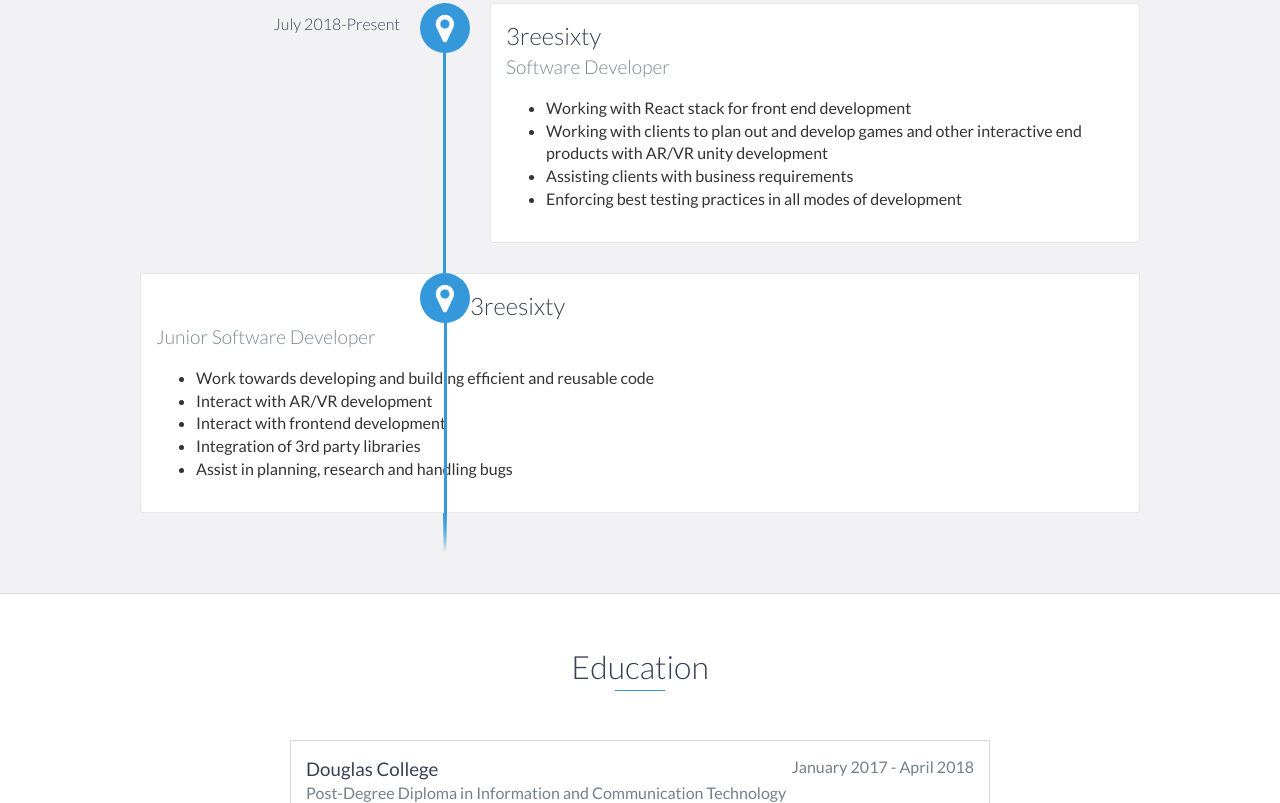
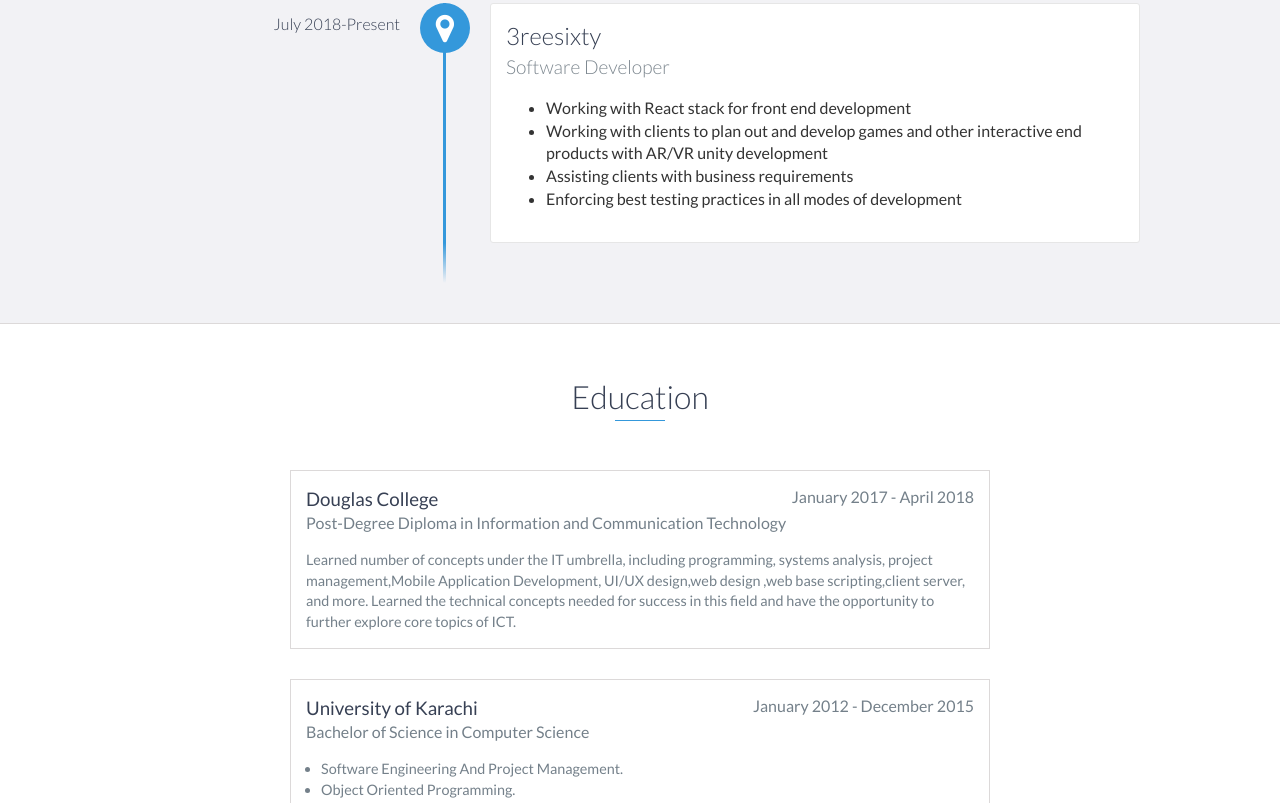
Before and after one commit to CaptainHaider/CaptainHaider.github.io, a website: page index.html in a window 1280 px wide. Shown: the part 1195-1998 px from the top of the page. Drawn offline with nearby package versions, Linux system fonts and the light colour scheme.

Commit message:
expirence 2

```diff
--- a/index.html
+++ b/index.html
@@ -110,39 +110,11 @@
 
                 </p>
             </div>
-
-            <div id="experience-timeline">
-                <div data-date="February 10, 2013 – May 14, 2016">
-                    <h3>3reesixty</h3>
-                    <h4>Junior Software Developer</h4>
-                    <p>
-                        <ul>
-                            <li>
-                                Work towards developing and building efficient and reusable code
-                            </li>
-                            <li>
-                                Interact with AR/VR development
-                            </li>
-
-                            <li>
-                                Interact with frontend development
-                            </li>
-                            <li>
-                                Integration of 3rd party libraries
-                            </li>
-                            <li>
-                                Assist in planning, research and handling bugs
-                            </li>
-
-                            </li>
-
-                    </p>
-                </div>
+        </div>
 
 
-            </div>
         </div>
-    </div>
+
     <!-- End #experience -->
 
     <div id="education">
```
